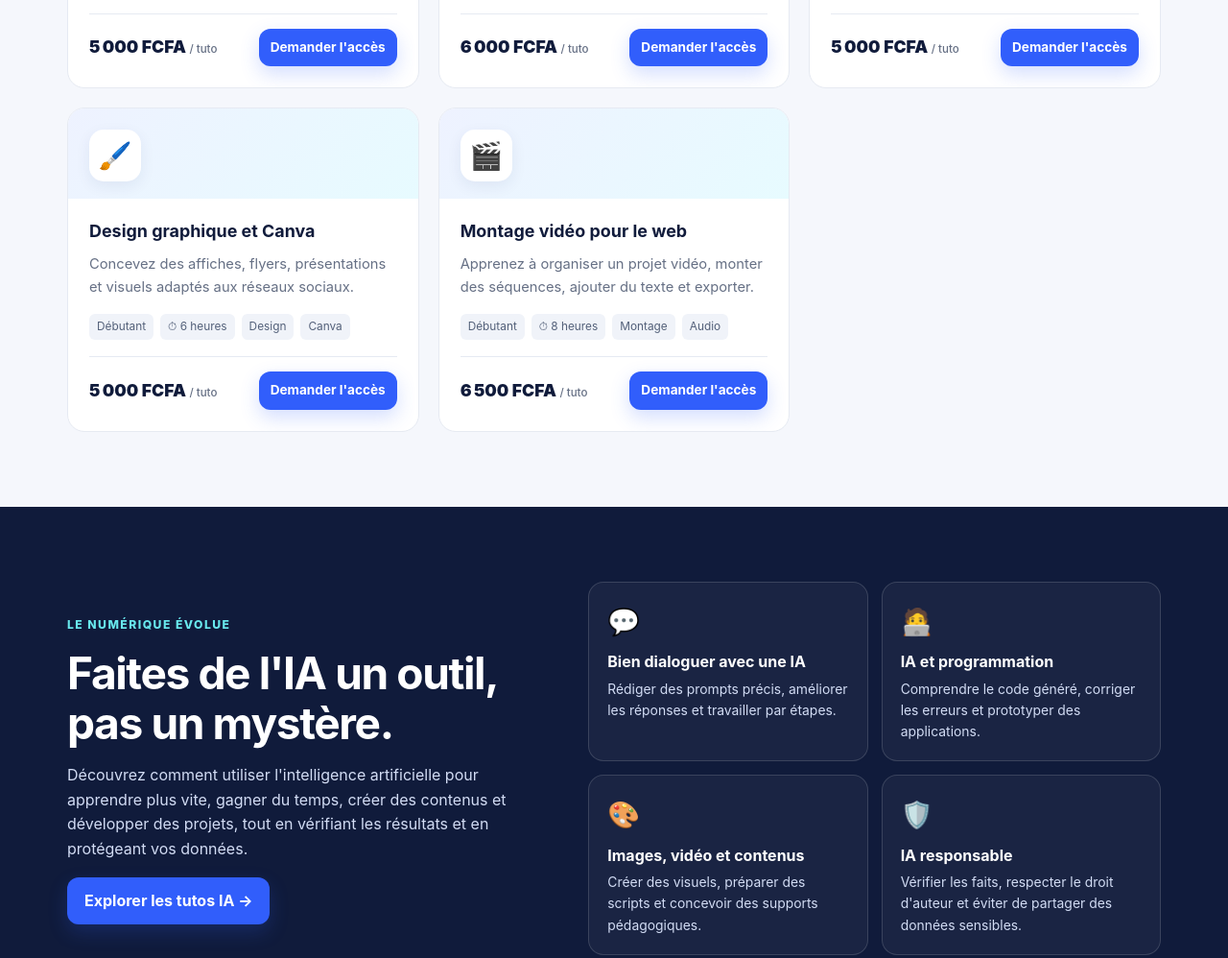
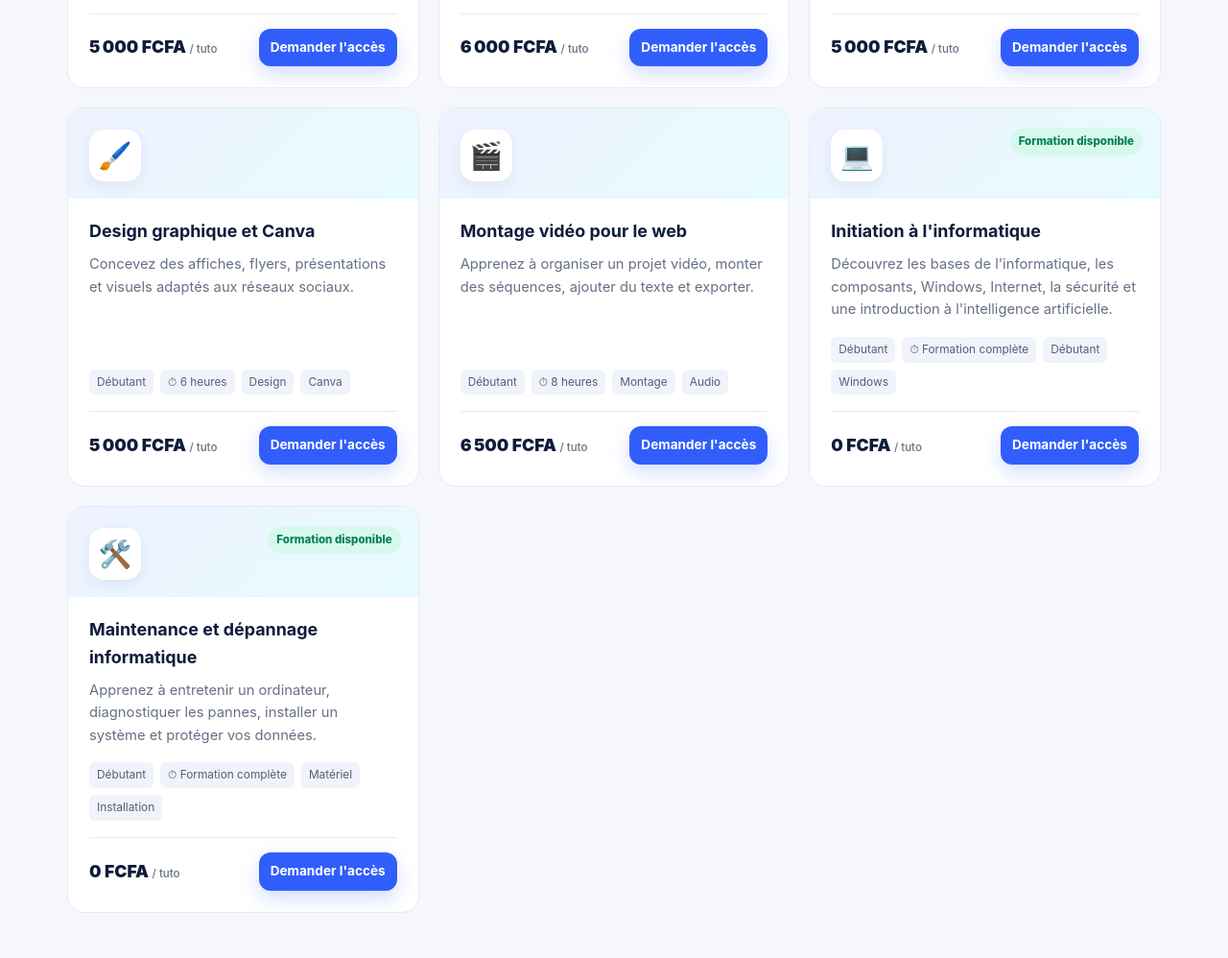
Before and after one commit to giresskanouo-cmyk/tout-sur-informatique, a plain HTML site: page index.html in a window 1280 px wide. Shown: the part 2611-3609 px from the top of the page at 96% size. Drawn offline with nearby package versions, Linux system fonts and the light colour scheme.

Commit message:
Update index.html

```diff
--- a/index.html
+++ b/index.html
@@ -146,7 +146,9 @@ const courses = [
  {title:"IA pour créer images et vidéos",category:"IA",icon:"🎨",level:"Débutant",duration:"5 heures",price:6000,desc:"Découvrez les outils génératifs, la préparation de prompts visuels et les bases d'un workflow créatif.",tags:["Images","Vidéo","Créativité"]},
  {title:"IA pour enseignants et formateurs",category:"IA",icon:"📚",level:"Tous niveaux",duration:"4 heures",price:5000,desc:"Préparez des leçons, exercices corrigés, évaluations et supports pédagogiques avec esprit critique.",tags:["Pédagogie","Exercices","Responsabilité"]},
  {title:"Design graphique et Canva",category:"Création",icon:"🖌️",level:"Débutant",duration:"6 heures",price:5000,desc:"Concevez des affiches, flyers, présentations et visuels adaptés aux réseaux sociaux.",tags:["Design","Canva","Visuels"]},
- {title:"Montage vidéo pour le web",category:"Création",icon:"🎬",level:"Débutant",duration:"8 heures",price:6500,desc:"Apprenez à organiser un projet vidéo, monter des séquences, ajouter du texte et exporter.",tags:["Montage","Audio","Export"]}
+  {title:"Montage vidéo pour le web",category:"Création",icon:"🎬",level:"Débutant",duration:"8 heures",price:6500,desc:"Apprenez à organiser un projet vidéo, monter des séquences, ajouter du texte et exporter.",tags:["Montage","Audio","Export"]},
+{title:"Initiation à l'informatique",category:"Informatique générale",icon:"💻",level:"Débutant",duration:"Formation complète",price:0,desc:"Découvrez les bases de l'informatique, les composants, Windows, Internet, la sécurité et une introduction à l'intelligence artificielle.",tags:["Débutant","Windows","Internet"],badge:"Formation disponible",pdf:"formation_1_initiation_informatique_avec_IA.pdf"},
+{title:"Maintenance et dépannage informatique",category:"Maintenance",icon:"🛠️",level:"Débutant",duration:"Formation complète",price:0,desc:"Apprenez à entretenir un ordinateur, diagnostiquer les pannes, installer un système et protéger vos données.",tags:["Matériel","Installation","Dépannage"],badge:"Formation disponible",pdf:"formation_2_maintenance_et_depannage.pdf"}
 ];
 const grid=document.getElementById('courseGrid');
 function renderCourses(filter='Tous'){
```
